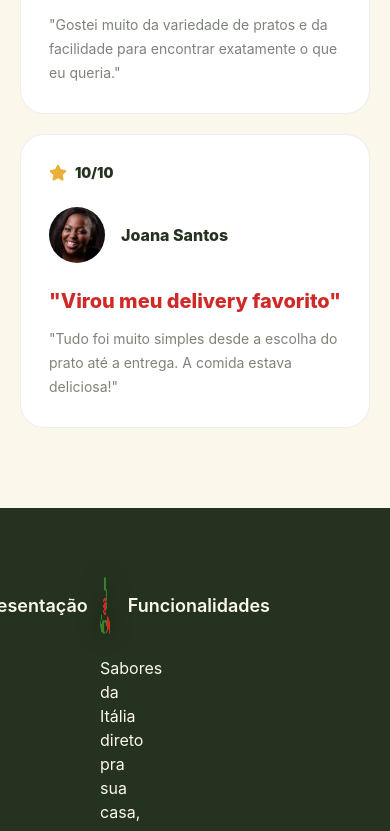
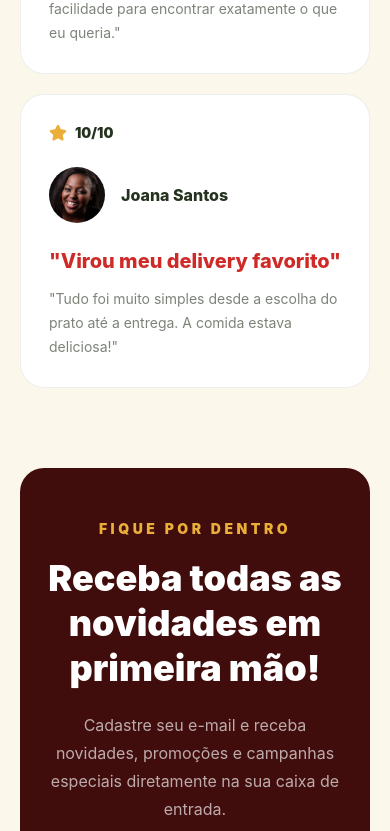
Before and after one commit to Deploy-divas/gourmeton, a React (Vite) app: page / in a window 390 px wide. Shown: the part 4277-5108 px from the top of the page. Built offline with nearby package versions, Linux system fonts and the light colour scheme.

Commit message:
add: finalizando rodape e acertando responsividade

```diff
--- a/src/App.jsx
+++ b/src/App.jsx
@@ -3,6 +3,7 @@ import Hero from './components/Hero'
 import Presentation from './components/Presentation'
 import Features from './components/Features'
 import Testimonials from './components/Testimonials'
+import Newsletter from './components/Newsletter'
 
 import Footer from './components/Footer'
 
@@ -16,6 +17,7 @@ export default function App() {
         <Presentation />
         <Features />
         <Testimonials />
+        <Newsletter />
 
         {/* Adiconar as pŕoximas seções :) */}
         <div id="depoimentos" />
--- a/src/components/Features.jsx
+++ b/src/components/Features.jsx
@@ -32,7 +32,7 @@ export default function Features() {
   return (
     <section
       id="funcionalidades"
-      className="scroll-mt-20 bg-white py-20 sm:py-24 lg:py-28"
+      className="bg-white py-20 sm:py-24 lg:py-28"
     >
       <div className="mx-auto max-w-7xl px-5 sm:px-8 lg:px-10">
         <div className="mx-auto max-w-3xl text-center">
--- a/src/components/Footer.jsx
+++ b/src/components/Footer.jsx
@@ -1,20 +1,21 @@
-import { useState } from 'react'
-import { Menu, X } from 'lucide-react'
 import logo from '../assets/gourmeton-logo.png'
 
 const links = [
   { label: 'Início', href: '#inicio' },
   { label: 'Apresentação', href: '#apresentacao' },
   { label: 'Funcionalidades', href: '#funcionalidades' },
+  { label: 'Depoimentos', href: '#depoimentos' },
+  { label: 'Inscrição', href: '#newsletter' },
 ]
+
 
 export default function Footer() {
 
   return (
-    <footer className="py-10 px-20 bg-gourmet-dark ">
-        <div className="grid grid-cols-3 gap-10">
+    <footer className="py-10 px-6 sm:px-10 lg:px-20 bg-gourmet-dark">
+        <div className="grid grid-cols-1 lg:grid-cols-3 gap-10 pb-10">
 
-            <div className="p-5">
+            <div className="p-5 flex flex-col items-center text-center lg:items-start lg:text-left">
                 <a
                 href="#inicio"
                 className="flex items-center rounded-lg outline-none transition-transform hover:scale-[1.02] focus-visible:ring-2 focus-visible:ring-gourmet-yellow"
@@ -29,7 +30,7 @@ export default function Footer() {
                 <p className="text-gourmet-cream text-base max-w-md">Sabores da Itália direto pra sua casa, com ingredientes selecionados e entregues fresquinhos para transformar cada refeição em uma experiência especial.</p>
             </div>
 
-            <nav className="p-10 flex flex-row gap-10 col-span-2 justify-end">
+            <nav className="flex flex-col justify-center items-center text-center">
 
                 {links.map((link) => (
                     <a
@@ -41,6 +42,15 @@ export default function Footer() {
                 ))}
             </nav>
 
+            <div className="p-5 flex flex-col items-center text-center lg:items-end lg:text-right">
+                <h3 className='text-gourmet-green font-bold pb-3'>Encontre-nos</h3>
+                <ul>
+                    <li className='text-gourmet-cream text-base'>(11) 98765-4321</li>
+                    <li className='text-gourmet-cream text-base'>deploydasdiva@gmail.com</li>
+                    <li className='text-gourmet-cream text-base'>Av. Paulista, 1011</li>
+                </ul>
+            </div>
+
 
         </div>
 
--- a/src/components/Header.jsx
+++ b/src/components/Header.jsx
@@ -6,6 +6,8 @@ const links = [
   { label: 'Início', href: '#inicio' },
   { label: 'Apresentação', href: '#apresentacao' },
   { label: 'Funcionalidades', href: '#funcionalidades' },
+  { label: 'Depoimentos', href: '#depoimentos' },
+  { label: 'Inscrição', href: '#newsletter' },
 ]
 
 export default function Header() {
--- /dev/null
+++ b/src/components/Newsletter.jsx
@@ -0,0 +1,75 @@
+import { Mail, ArrowRight } from 'lucide-react'
+
+export default function Newsletter() {
+
+    function handleSubmit(event) {
+        event.preventDefault()
+        const email = event.target.email.value;
+
+        if (!email) {
+            return
+        };
+
+        alert('Seu email foi cadastrado com sucesso!');
+
+        event.target.reset();
+    }
+
+
+  return (
+    <section
+      id="newsletter"
+      className="bg-gourmet-cream py-10 sm:py-24 lg:py-28"
+    >
+      <div className="mx-auto max-w-7xl px-5 sm:px-8 lg:px-10">
+        <div className="relative overflow-hidden rounded-3xl bg-gourmet-red-dark px-6 py-12 sm:px-10 lg:px-16 lg:py-14">
+
+          <div className="relative z-10 mx-auto max-w-3xl text-center">
+
+            <span className="text-sm font-black uppercase tracking-[0.25em] text-gourmet-yellow">
+              Fique por dentro
+            </span>
+
+            <h2 className="mt-4 text-4xl font-black leading-tight text-white sm:text-5xl">
+              Receba todas as novidades em primeira mão!
+            </h2>
+
+            <p className="mx-auto mt-5 max-w-2xl text-base leading-7 text-white/65 sm:text-lg">
+              Cadastre seu e-mail e receba novidades, promoções e campanhas
+              especiais diretamente na sua caixa de entrada.
+            </p>
+
+            <form onSubmit={handleSubmit} className="mx-auto mt-8 flex max-w-2xl flex-col gap-3 sm:flex-row">
+
+              <div className="relative flex-1">
+                <Mail
+                  size={20}
+                  className="absolute left-4 top-1/2 -translate-y-1/2 text-gourmet-green"
+                />
+
+                <input
+                  type="email"
+                  name="email"
+                  placeholder="Digite seu e-mail"
+                  required
+                  className="h-14 w-full rounded-2xl border-2 border-white/10 bg-white pl-12 pr-4 text-sm text-gourmet-dark outline-none transition placeholder:text-gourmet-dark/40 focus:border-gourmet-green"
+                />
+              </div>
+
+              <button
+                type="submit"
+                className="flex h-14 items-center justify-center gap-2 rounded-2xl bg-gourmet-red px-7 font-black text-white transition duration-300 hover:-translate-y-1 hover:shadow-lg"
+              >
+                Quero receber
+                <ArrowRight size={19} strokeWidth={2.5} />
+              </button>
+
+            </form>
+
+          </div>
+
+        </div>
+      </div>
+    </section>
+  )
+}
--- a/src/components/Testimonials.jsx
+++ b/src/components/Testimonials.jsx
@@ -35,7 +35,7 @@ export default function Testimonials() {
   return (
     <section
       id="depoimentos"
-      className="scroll-mt-20 bg-gourmet-cream py-20 sm:py-24 lg:py-28"
+      className="bg-gourmet-cream py-10 sm:py-24 lg:py-28"
     >
       <div className="mx-auto max-w-7xl px-5 sm:px-8 lg:px-10">
 
```
